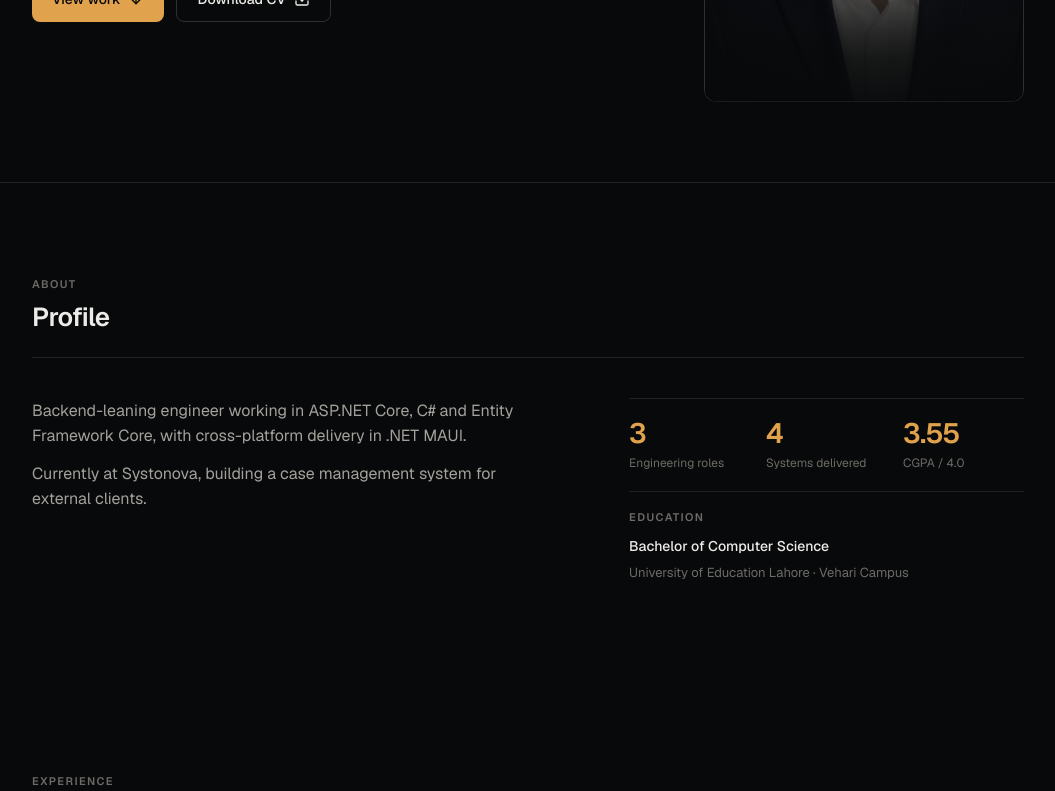
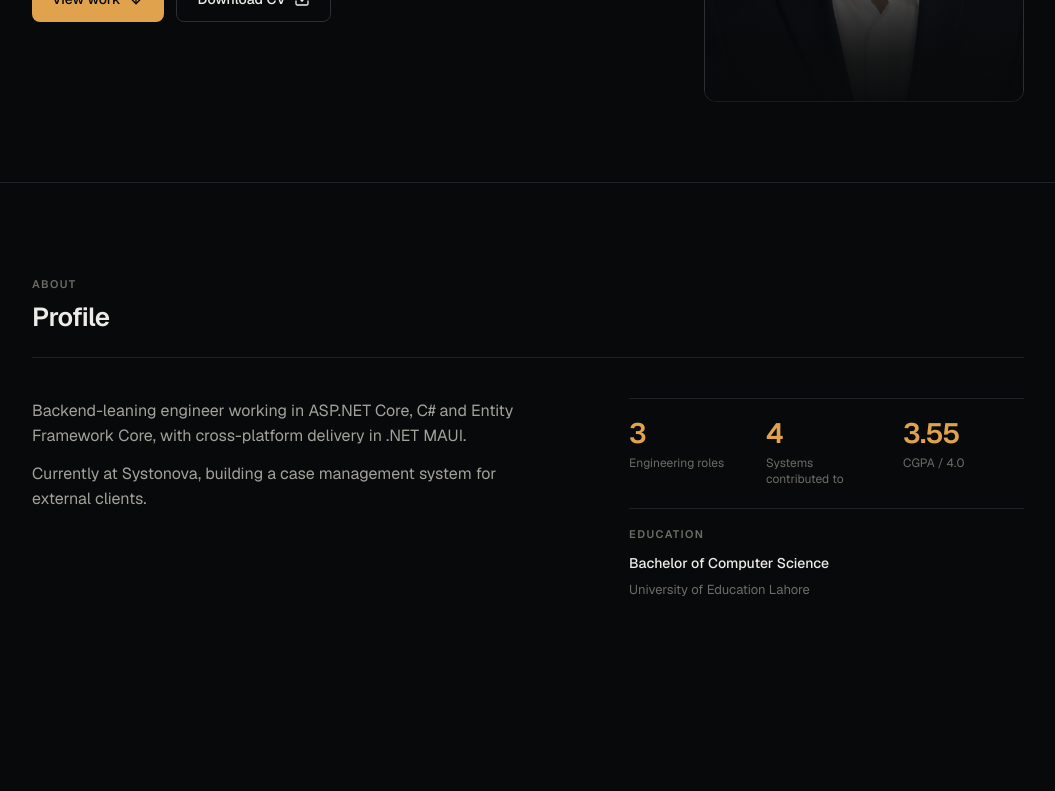
Before and after one commit to awaisahmad-git-hub/Portfolio, a Next.js app: page / in a window 1280 px wide. Shown: the part 442-1233 px from the top of the page, without its empty margins (112-1167 px from the left). Built offline with nearby package versions, Linux system fonts and the light colour scheme; no server answers.

Commit message:
Clarify stats wording and refine education display
Updated stats to "contributed to" for accuracy and added explanatory comment. Improved label wrapping in About stats with text-balance. Removed campus from education, now showing only institution.

```diff
--- a/src/data/site.ts
+++ b/src/data/site.ts
@@ -31,9 +31,15 @@ export const about = {
     "Currently at Systonova, building a case management system for external clients.",
 } as const;
 
+/*
+ * Counts what is verifiable from the sections below, and no more. "Contributed
+ * to" is deliberate: one of the four (the auction platform) was built end to
+ * end, the other three were worked on alongside a team. The count stays at 4
+ * so it does not simply mirror the role count.
+ */
 export const stats = [
   { value: "3", label: "Engineering roles" },
-  { value: "4", label: "Systems delivered" },
+  { value: "4", label: "Systems contributed to" },
   { value: "3.55", label: "CGPA / 4.0" },
 ] as const;
 
@@ -171,7 +177,6 @@ export const skillGroups: SkillGroup[] = [
 export const education = {
   degree: "Bachelor of Computer Science",
   institution: "University of Education Lahore",
-  campus: "Vehari Campus",
   grade: "3.55",
   gradeMax: "4.0",
 } as const;
--- a/src/sections/About.tsx
+++ b/src/sections/About.tsx
@@ -28,7 +28,9 @@ export function About() {
                   <dt className="sr-only">{stat.label}</dt>
                   <dd>
                     <span className="t-figure block text-accent">{stat.value}</span>
-                    <span className="mt-2 block text-[0.75rem] leading-snug text-bone-faint">
+                    {/* Three narrow columns — balance the wrap so a two-word
+                        label does not leave a single orphan on line two. */}
+                    <span className="mt-2 block text-balance text-[0.75rem] leading-snug text-bone-faint">
                       {stat.label}
                     </span>
                   </dd>
@@ -42,7 +44,7 @@ export function About() {
                 {education.degree}
               </p>
               <p className="mt-1 text-[0.8125rem] text-bone-faint">
-                {education.institution} · {education.campus}
+                {education.institution}
               </p>
             </div>
           </Reveal>
```
